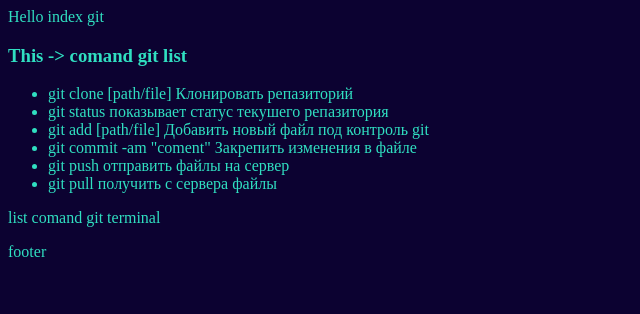
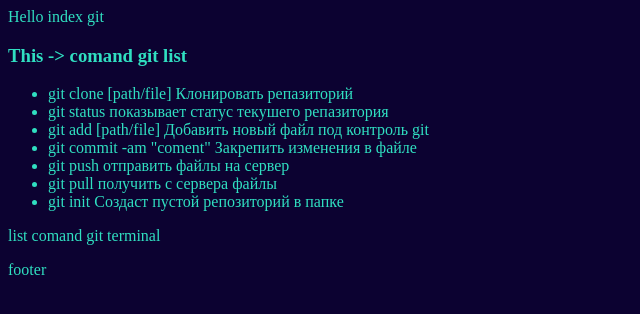
Before and after one commit to usMainFox/git-lesson, a plain HTML site: page index.html in a window 1280 px wide. Shown: the whole page, without its empty margins (0-640 px from the left). Drawn offline with Linux system fonts and the light colour scheme.

Commit message:
add tag li line 23

```diff
--- a/index.html
+++ b/index.html
@@ -20,6 +20,7 @@
 <li>git commit -am "coment" Закрепить изменения в файле</li>
 <li>git push отправить файлы на сервер</li>
 <li>git pull получить с сервера файлы</li>
+<li>git init Создаст пустой репозиторий в папке</li>
 
 
 
```
